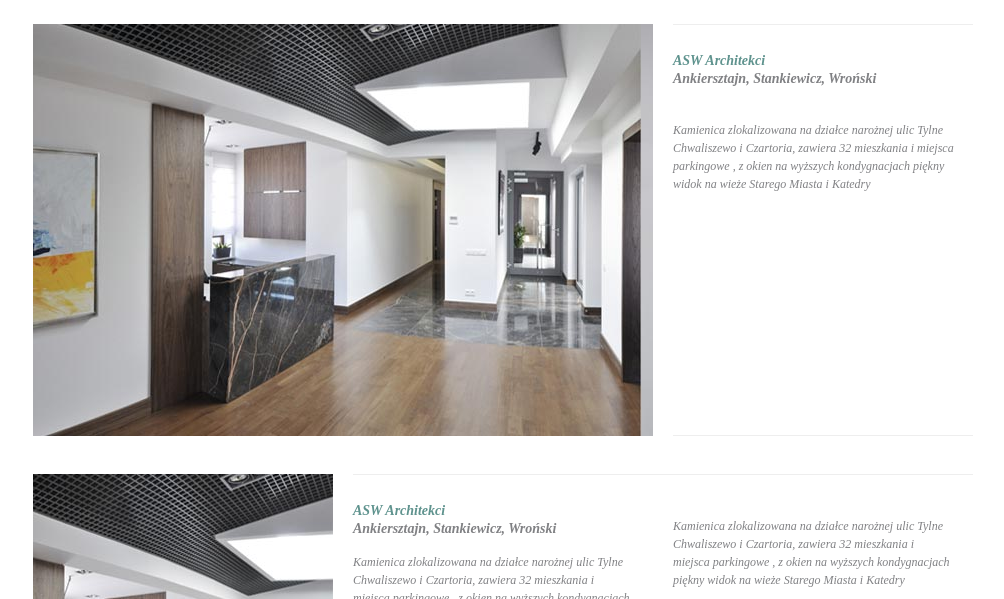
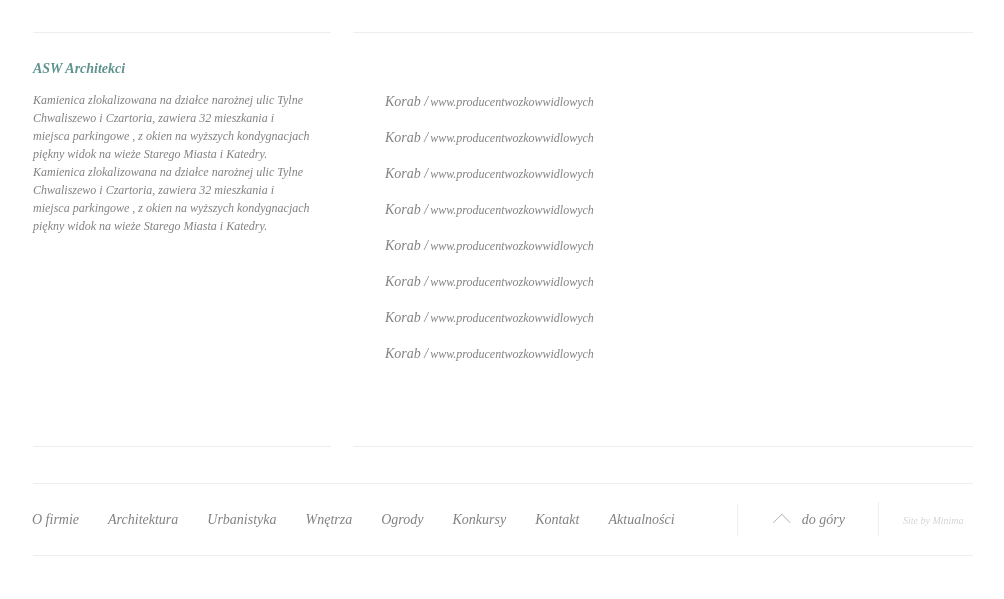
Before and after one commit to KubaZ/architekci, a plain HTML site: page about.html in a window 1280 px wide. Shown: the part 201-800 px from the top of the page, without its empty margins (137-1141 px from the left). Drawn offline with nearby package versions, Linux system fonts and the light colour scheme.

Commit message:
wszystkie moduly zrobione, css zrobiony

```diff
--- a/about.html
+++ b/about.html
@@ -48,6 +48,7 @@
 		</ul>
 	</header>
  	<div id="maincontainer">
+<!--
 		<section class="news">
 			<img src="img/newsBig.jpg" id="zoomed" />
 			<article>
@@ -68,16 +69,22 @@
 				<p>Kamienica zlokalizowana na działce narożnej ulic Tylne Chwaliszewo i Czartoria,  zawiera 32 mieszkania i miejsca  parkingowe , z okien na wyższych kondygnacjach piękny widok na wieże Starego Miasta i Katedry</p>
 				<p>Kamienica zlokalizowana na działce narożnej ulic Tylne Chwaliszewo i Czartoria,  zawiera 32 mieszkania i miejsca  parkingowe , z okien na wyższych kondygnacjach piękny widok na wieże Starego Miasta i Katedry</p>
 			</article>
-		  </section>
+		  </section>-->
+
 		  <section id="clients">
 			<article class="column">
 				<h5 class="name">ASW Architekci</h5>
-				<p>Kamienica zlokalizowana na działce narożnej ulic Tylne Chwaliszewo i Czartoria,  zawiera 32 mieszkania i miejsca  parkingowe , z okien na wyższych kondygnacjach piękny widok na wieże Starego Miasta i Katedry</p>
-				<p>Kamienica zlokalizowana na działce narożnej ulic Tylne Chwaliszewo i Czartoria,  zawiera 32 mieszkania i miejsca  parkingowe , z okien na wyższych kondygnacjach piękny widok na wieże Starego Miasta i Katedry</p>
+				<p>Kamienica zlokalizowana na działce narożnej ulic Tylne Chwaliszewo i Czartoria,  zawiera 32 mieszkania i miejsca  parkingowe , z okien na wyższych kondygnacjach piękny widok na wieże Starego Miasta i Katedry. Kamienica zlokalizowana na działce narożnej ulic Tylne Chwaliszewo i Czartoria,  zawiera 32 mieszkania i miejsca  parkingowe , z okien na wyższych kondygnacjach piękny widok na wieże Starego Miasta i Katedry.</p>
 			</article>
 			<article class="list">
-				<p>Kamienica zlokalizowana na działce narożnej ulic Tylne Chwaliszewo i Czartoria,  zawiera 32 mieszkania i miejsca  parkingowe , z okien na wyższych kondygnacjach piękny widok na wieże Starego Miasta i Katedry</p>
-				<p>Kamienica zlokalizowana na działce narożnej ulic Tylne Chwaliszewo i Czartoria,  zawiera 32 mieszkania i miejsca  parkingowe , z okien na wyższych kondygnacjach piękny widok na wieże Starego Miasta i Katedry</p>
+				<h5 class="client">Korab /<a href="">www.producentwozkowwidlowych</a></h5>
+				<h5 class="client">Korab /<a href="">www.producentwozkowwidlowych</a></h5>
+				<h5 class="client">Korab /<a href="">www.producentwozkowwidlowych</a></h5>
+				<h5 class="client">Korab /<a href="">www.producentwozkowwidlowych</a></h5>
+				<h5 class="client">Korab /<a href="">www.producentwozkowwidlowych</a></h5>
+				<h5 class="client">Korab /<a href="">www.producentwozkowwidlowych</a></h5>
+				<h5 class="client">Korab /<a href="">www.producentwozkowwidlowych</a></h5>
+				<h5 class="client">Korab /<a href="">www.producentwozkowwidlowych</a></h5>
 			</article>
 		  </section>
 	</div>
--- a/css/style.css
+++ b/css/style.css
@@ -268,17 +268,29 @@ section.production {
 	margin-bottom: 9px;
 }
 /**************  sekcja klienci  ***************/
+#clients {
+	height: 415px;
+	margin-top: 9px;
+	margin-bottom: 16px;
+}
 #clients .column{
 	width: 280px;
-	padding-right: 20px;
-	margin-right: 20px;
+	height: 386px;
+	padding-right: 18px;
+	padding-top: 27px;
+	margin-right: 22px;
 	border-top: solid 1px #eee;
 	border-bottom: solid 1px #eee;
 }
 #clients .list{
 	width: 620px;
+	height: 353px;
+	padding-top: 60px;
 	border-top: solid 1px #eee;
 	border-bottom: solid 1px #eee;
+}
+#clients p {
+	margin-top: 13px;
 }
 /**************  sekcja contact  ***************/
 #contact {
@@ -391,6 +403,21 @@ h5.date {
 }
 h5.bigSpace {
 	margin-bottom: 18px;
+}
+h5.client {
+	font-size: 14px;
+	line-height: 18px;
+	margin-left: 32px;
+	font-weight: normal;
+	margin-bottom: 18px;
+}
+h5.client a {
+	font-size: 12px;
+	margin-left: 2px;
+	color: #808184;
+}
+h5.client a:hover {
+	color: #5f938e;
 }
 /**************  nawigacja newsów   ***************/
 #newsNav {
```
